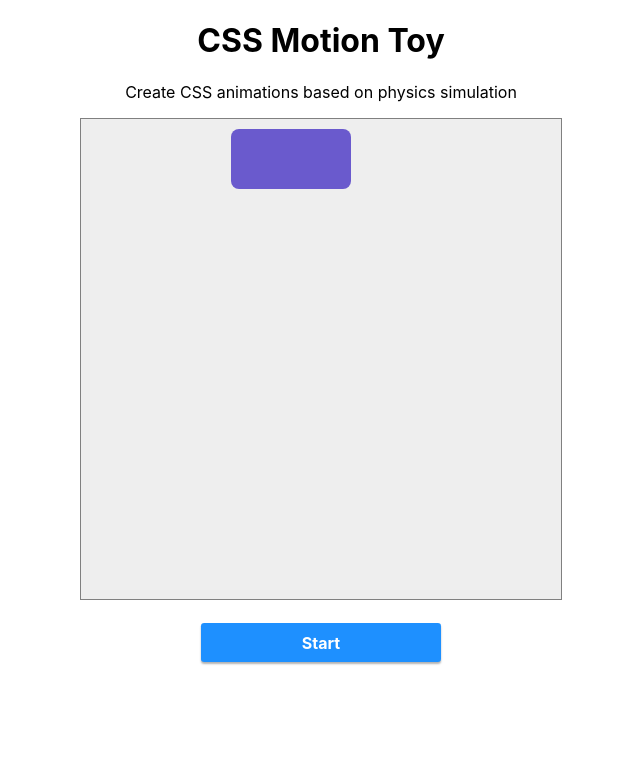
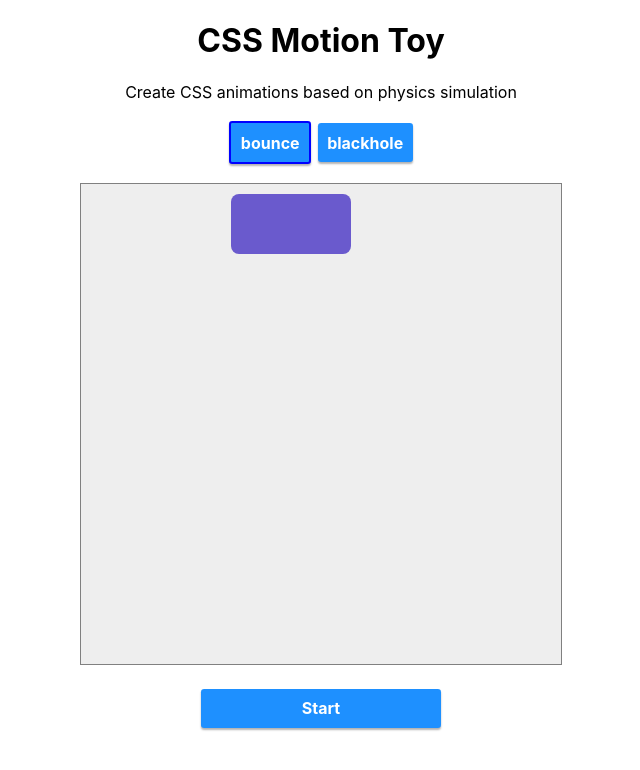
Before and after one commit to tomsoderlund/css-motion-toy, a React (Create React App) app: page / in a window 1280 px wide. Shown: the top 770 px of the page, without its empty margins (319-959 px from the left). Built offline with nearby package versions, Linux system fonts and the light colour scheme.

Commit message:
Select template

```diff
--- a/src/App/App.js
+++ b/src/App/App.js
@@ -2,11 +2,10 @@ import React, { Component } from 'react'
 import './App.css'
 
 import Simulator from '../components/Simulator'
+import MultiSelectButton from '../components/MultiSelectButton'
 
-const activeTemplateIndex = 0
-
-const templates = [
-  {
+const templates = {
+  bounce: {
     name: 'bounce',
     startState: {
       // X, Y, Z, rotation, opacity
@@ -19,7 +18,7 @@ const templates = [
     ]
   },
 
-  {
+  blackhole: {
     name: 'blackhole',
     startState: {
       // X, Y, Z, rotation, opacity
@@ -31,7 +30,7 @@ const templates = [
       { name: 'blackhole' }
     ]
   }
-]
+}
 
 const options = {
   skew: true,
@@ -46,7 +45,7 @@ class App extends Component {
   constructor (props) {
     super(props)
     this.state = {
-      propName: 'this prop'
+      currentTemplate: 'bounce'
     }
   }
 
@@ -54,14 +53,24 @@ class App extends Component {
     console.log(`${elapsedTime / 100}% { ${objectToCSS(styles)}}`)
   }
 
+  handleSelectTemplate (currentTemplate) {
+    this.setState({ currentTemplate })
+  }
+
   render () {
     return (
       <div className='App'>
         <h1>CSS Motion Toy</h1>
         <p>Create CSS animations based on physics simulation</p>
+        <p>
+          <MultiSelectButton
+            options={['bounce', 'blackhole']}
+            onSelect={this.handleSelectTemplate.bind(this)}
+          />
+        </p>
         <Simulator
-          startState={templates[activeTemplateIndex].startState}
-          appliedRules={templates[activeTemplateIndex].appliedRules}
+          startState={templates[this.state.currentTemplate].startState}
+          appliedRules={templates[this.state.currentTemplate].appliedRules}
           options={options}
           handleOutput={this.logOutput}
         />
--- /dev/null
+++ b/src/components/MultiSelectButton.js
@@ -0,0 +1,35 @@
+import React, { Component } from 'react'
+import styled from 'styled-components'
+
+const SelectButton = styled.button`
+  min-width: auto;
+
+  &:hover:not(:disabled),
+  &:focus:not(:disabled) {
+  }
+  &:hover:not(:disabled) {
+  }
+  &:active:hover {
+  }
+  &.selected {
+    border: 2px solid blue;
+  }
+`
+
+export default class MultiSelectButton extends Component {
+  constructor (props) {
+    super(props)
+    this.state = { selected: props.selected || props.options[0] }
+  }
+
+  handleSelect (option, event) {
+    this.setState({ selected: option })
+    if (this.props.onSelect) this.props.onSelect(option)
+  }
+
+  render () {
+    return <span>
+      { this.props.options.map(option => <SelectButton key={option} onClick={this.handleSelect.bind(this, option)} className={this.state.selected === option ? 'selected' : null}>{option}</SelectButton>) }
+    </span>
+  }
+}
```
